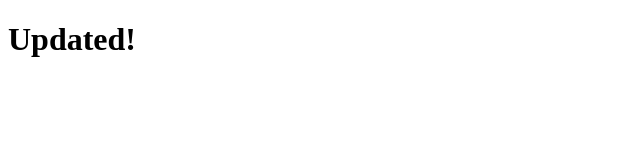
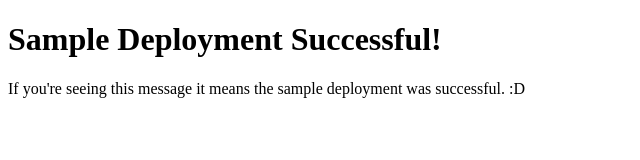
Before and after one commit to cwisefool/diydeploy.example, a plain HTML site: page index.html in a window 1280 px wide. Shown: the whole page, without its empty margins (0-640 px from the left). Drawn offline with Linux system fonts and the light colour scheme.

Commit message:
Update index.html

```diff
--- a/index.html
+++ b/index.html
@@ -7,7 +7,8 @@
 <link rel="stylesheet" href="" />
 </head>
 <body>
-  <h1> Updated! </h1>
+  <h1> Sample Deployment Successful! </h1>
+  <p> If you're seeing this message it means the sample deployment was successful. :D </p>
 <script src=""></script>
 </body>
 </html>
```
